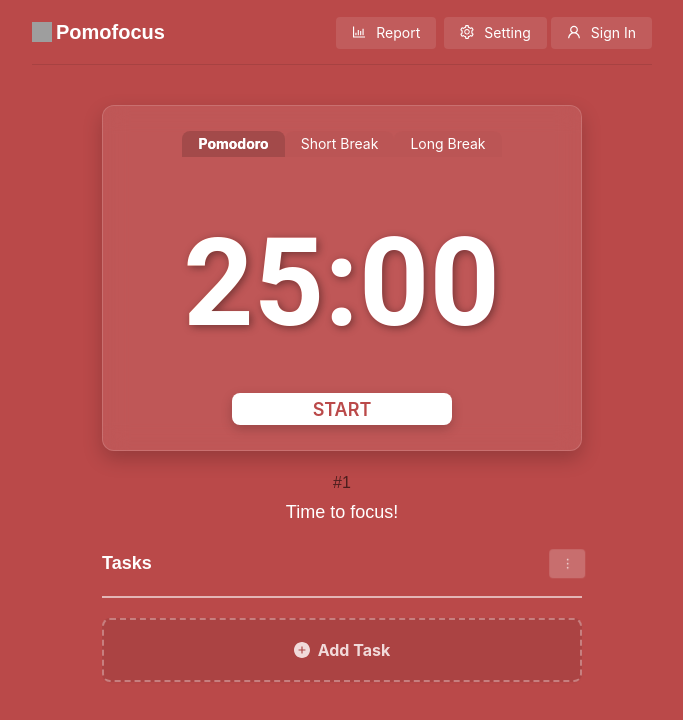
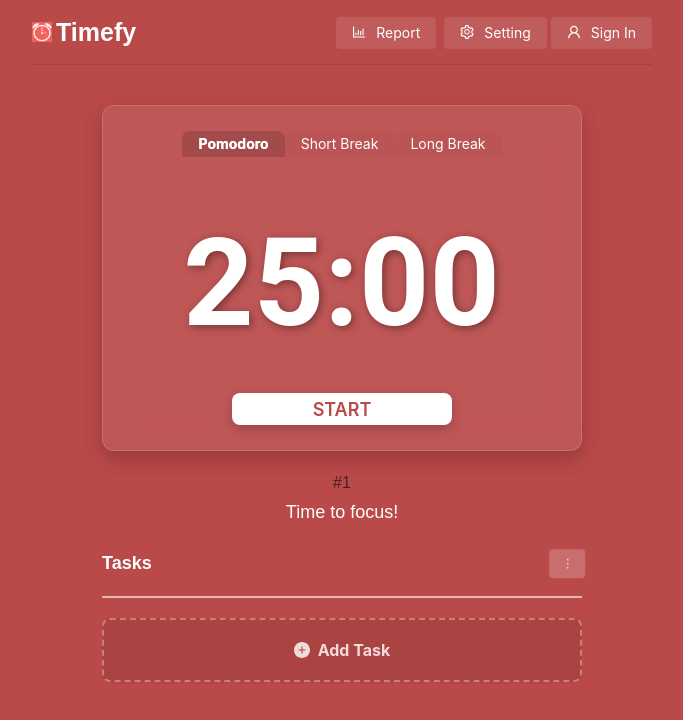
Before and after one commit to Abishek-077/TimeFy.V2, a React (Vite) app: page / in a window 1280 px wide. Shown: the top 720 px of the page, without its empty margins (298-981 px from the left). Built offline with nearby package versions, Linux system fonts and the light colour scheme; grey boxes are pictures that could not be loaded.

Commit message:
Image Desgin

```diff
--- a/src/components/Navbar/Navbar.module.css
+++ b/src/components/Navbar/Navbar.module.css
@@ -12,10 +12,14 @@
   align-items: center;
   gap: 4px;
 }
+.logo a img{
+  width: 60px;
+  height: auto;
+}
 
 .logo h1 {
-  color: white;
-  font-size: 20px;
+  color: rgb(255, 255, 255);
+  font-size: 25px;
   margin: 0;
 }
 
--- a/src/components/Navbar/index.jsx
+++ b/src/components/Navbar/index.jsx
@@ -68,11 +68,11 @@
         <div className={style.logo}>
           <Link to='/'>
             <img
-              src='https://pomofocus.io/images/icon-white2.png'
+              src='public/clocklogo.png'
               alt='logo'
               style={{ width: 20, height: 20 }}
             />
-            <h1>Pomofocus</h1>
+            <h1>Timefy</h1>
           </Link>
         </div>
 
```
Also changed, not shown: public/clocklogo.png (added), public/image.png (added).
